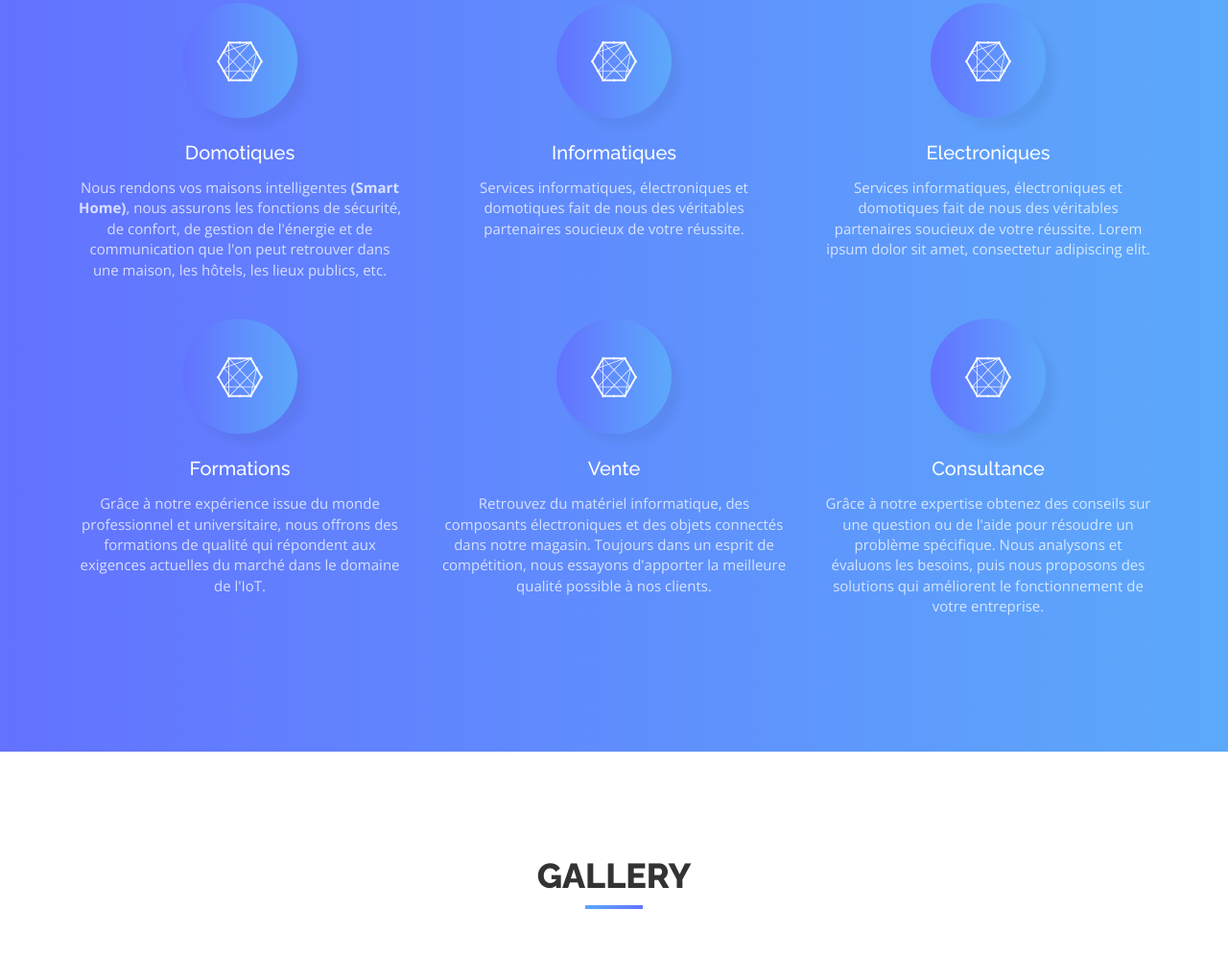
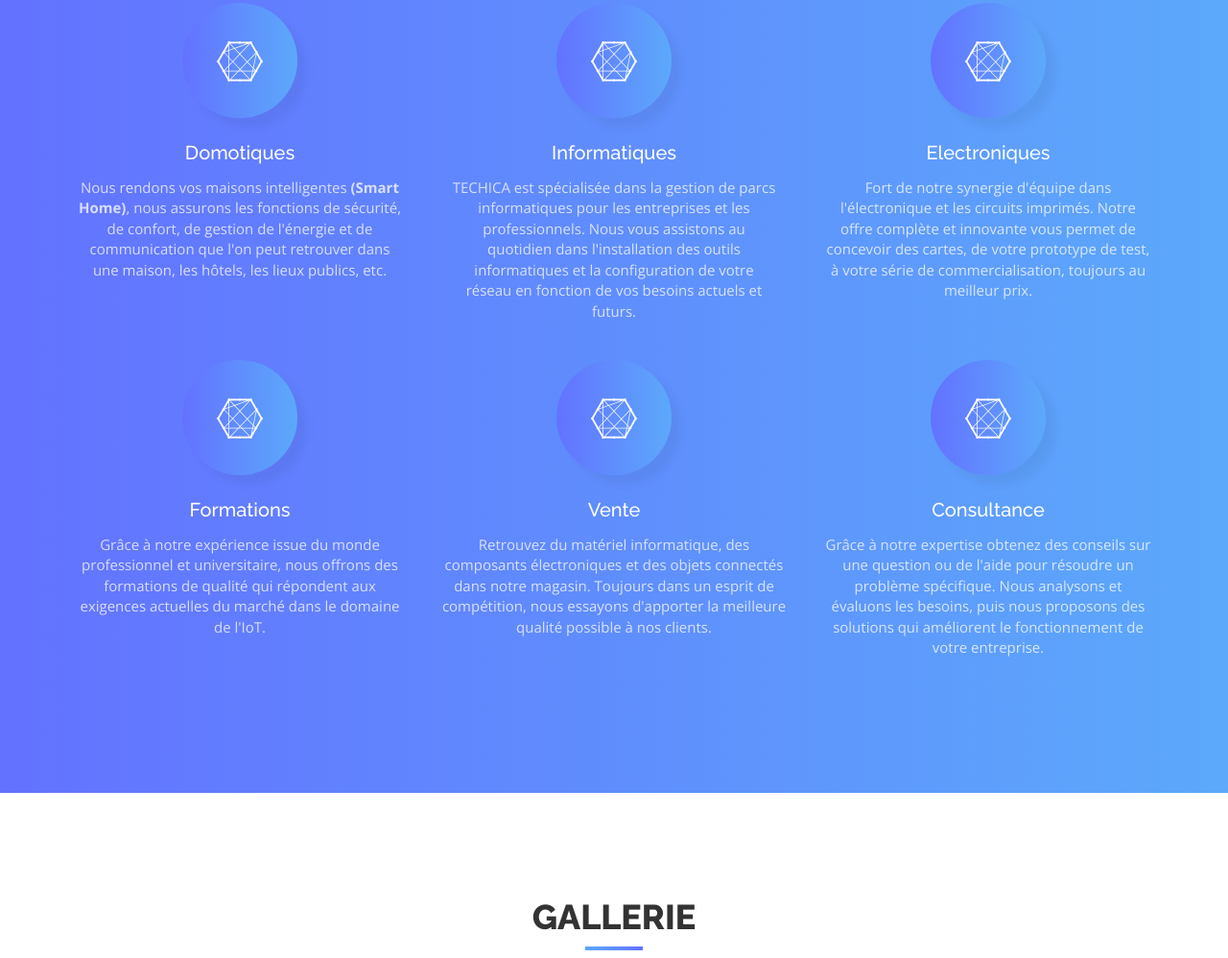
Before and after one commit to Natdiv/Techica, a plain HTML site: page index.html in a window 1280 px wide. Shown: the part 1614-2612 px from the top of the page at 96% size. Drawn offline with nearby package versions, Linux system fonts and the light colour scheme.

Commit message:
Text services Informatiques

```diff
--- a/css/style.css
+++ b/css/style.css
@@ -280,7 +280,7 @@ a:focus, .btn:focus, .btn:active:focus, .btn.active:focus, .btn.focus, .btn:acti
         display: table;
         width: 100%;
         padding: 0;
-        background: url(../img/vp/11.jpg);
+        background: url(../img/vp/11.jpg) left;
         background-color: #e5e5e5;
         -webkt-filter: blur(0px);
         filter: blur(0px);
--- a/index.html
+++ b/index.html
@@ -153,15 +153,18 @@
         <div class="col-md-4"> <i class="fa fa-connectdevelop"></i>
           <div class="service-desc">
             <h3>Informatiques</h3>
-            <p>Services informatiques, électroniques et domotiques fait de nous des véritables partenaires soucieux de
-              votre réussite. </p>
+            <p>
+              TECHICA est spécialisée dans la gestion de parcs informatiques pour les entreprises et les professionnels. Nous vous assistons au quotidien dans l'installation des outils informatiques et la configuration de votre réseau en fonction de vos besoins actuels et futurs.
+
+            </p>
           </div>
         </div>
         <div class="col-md-4"> <i class="fa fa-connectdevelop"></i>
           <div class="service-desc">
             <h3>Electroniques</h3>
-            <p>Services informatiques, électroniques et domotiques fait de nous des véritables partenaires soucieux de
-              votre réussite. Lorem ipsum dolor sit amet, consectetur adipiscing elit.</p>
+            <p>
+              Fort de notre synergie d'équipe dans l'électronique et les circuits imprimés. Notre offre complète et innovante vous permet de concevoir des cartes, de votre prototype de test, à votre série de commercialisation, toujours au meilleur prix.
+            </p>
           </div>
         </div>
 
@@ -200,7 +203,7 @@
   <div id="portfolio" class="text-center">
     <div class="container">
       <div class="section-title">
-        <h2>Gallery</h2>
+        <h2>Gallerie</h2>
         <p></p>
       </div>
       <div class="row">
```
